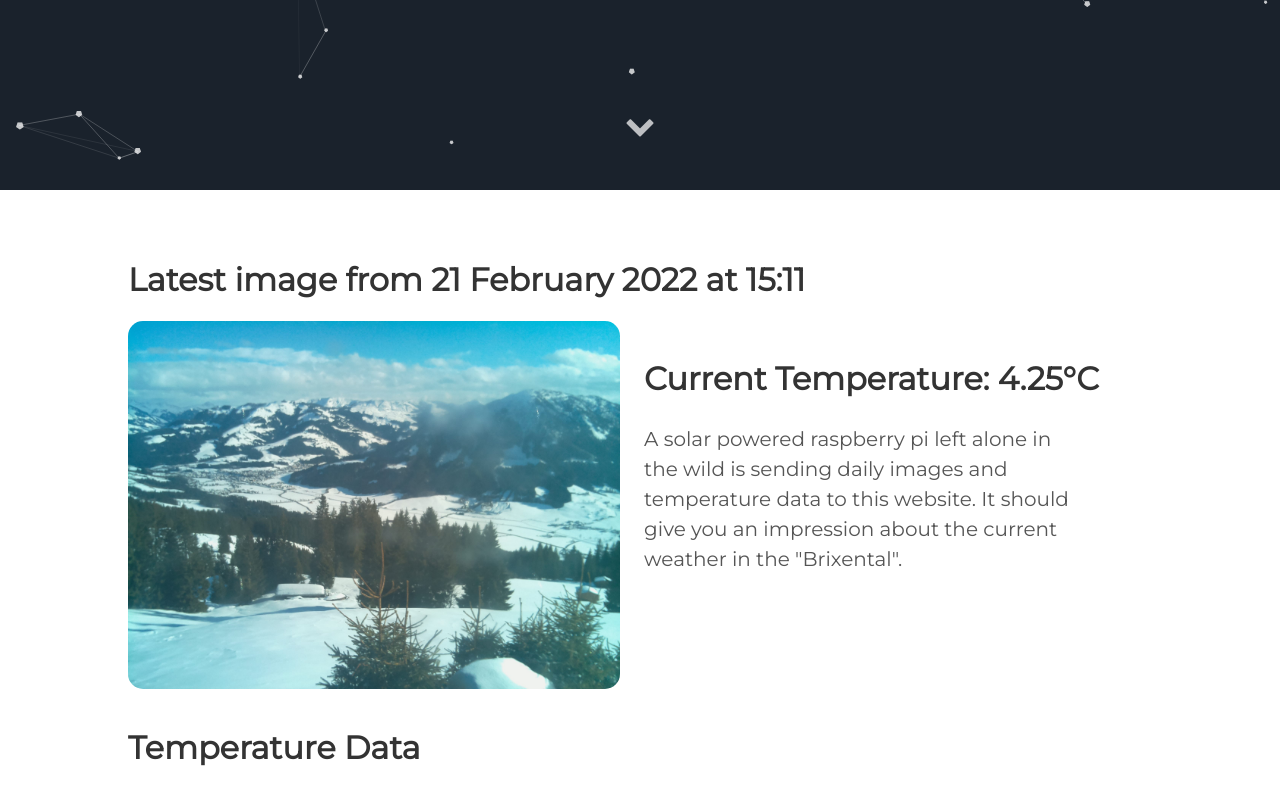
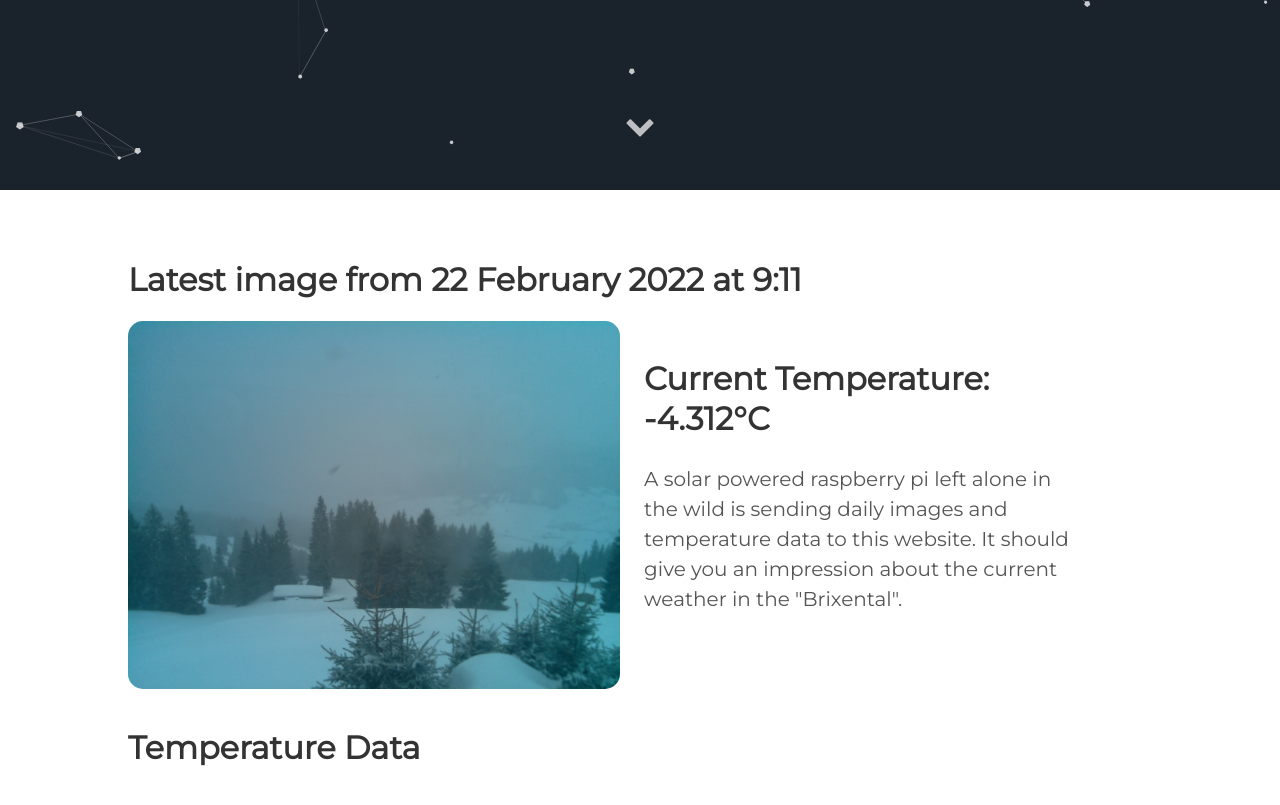
Before and after one commit to vektorious/vektorious.github.io, a Jekyll site: the page built from resources/huette.md, in a window 1280 px wide and 900 px high, scrolled down 710 px. Shown: the top 805 px of the window. Built offline with Jekyll 4.4.1, drawn with Linux system fonts in a browser that asks for light colours.

Commit message:
I'm a bot beep boop

```diff
--- a/resources/huette.md
+++ b/resources/huette.md
@@ -6,13 +6,13 @@ image: '/assets/img/'
 description: 'Live image from the Austrian alps'
 twitter_text: ' '
 ---
-## Latest image from 21 February 2022 at 15:11
+## Latest image from 22 February 2022 at  9:11
 <div class="huette">
   <div class="huette-image">
     <img src="{{ "/assets/img/huette.jpg" | prepend: site.baseurl }}">
   </div>
   <div class="huette-text">
-        <h2>Current Temperature: 4.25°C</h2>
+        <h2>Current Temperature: -4.312°C</h2>
         <p>A solar powered raspberry pi left alone in the wild is sending daily images and temperature data to this website. It should give you an impression about the current weather in the "Brixental".</p>
 
   </div>
```
Also changed, not shown: rpi-script/2022-02-22_090943.txt (renamed from rpi-script/2022-02-21_150943.txt, +5 -5 lines), rpi-script/huette.md (+2 -2 lines), assets/img/huette.jpg, assets/img/temp_plot.png, rpi-script/temp_plot.png, 1 other file.
